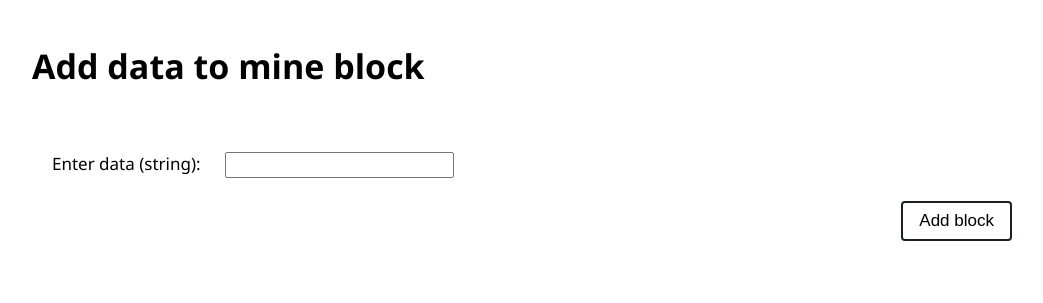
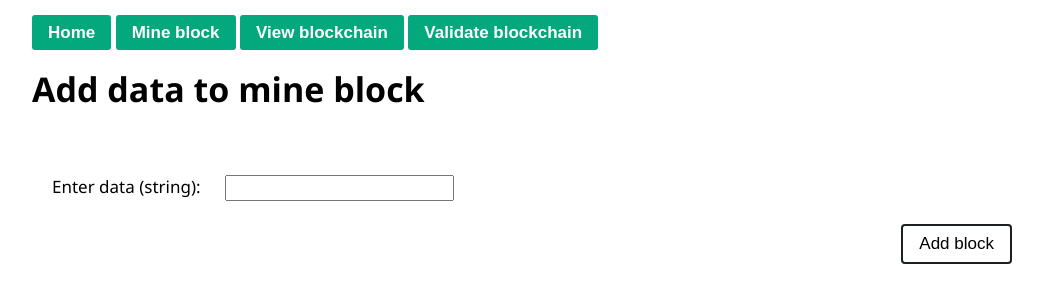
Before and after one commit to himalayasharma/elementary-blockchain, a Flask app: page /mine_block in a window 1280 px wide. Shown: the top 303 px of the page, without its empty margins (108-1151 px from the left). Run offline with Flask 2, Linux system fonts and the light colour scheme.

Commit message:
Add app page links

```diff
--- a/src/templates/mine_block.html
+++ b/src/templates/mine_block.html
@@ -4,6 +4,12 @@
         <link rel="stylesheet" href="/static/style.css" />
     </head>
     <body>
+        <div>
+            <a href="/" class="blockchain__links">Home</a>
+            <a href="/mine_block" class="blockchain__links">Mine block</a>
+            <a href="/view_blockchain" class="blockchain__links">View blockchain</a>
+            <a href="/validate_blockchain" class="blockchain__links">Validate blockchain</a>
+        </div>
         <h1>Add data to mine block</h1>
         <form method="POST">
             <div class="form__fieldset">
--- a/src/templates/validate_blockchain.html
+++ b/src/templates/validate_blockchain.html
@@ -4,6 +4,12 @@
         <link rel="stylesheet" href="/static/style.css" />
     </head>
     <body>
+        <div>
+            <a href="/" class="blockchain__links">Home</a>
+            <a href="/mine_block" class="blockchain__links">Mine block</a>
+            <a href="/view_blockchain" class="blockchain__links">View blockchain</a>
+            <a href="/validate_blockchain" class="blockchain__links">Validate blockchain</a>
+        </div>
         <h1>Validate block chain</h1>
         <p>{{ entries }}</p>
         <a href="/view_blockchain">View blockchain</a>
--- a/src/templates/view_blockchain.html
+++ b/src/templates/view_blockchain.html
@@ -4,6 +4,12 @@
         <link rel="stylesheet" href="/static/style.css" />
     </head>
     <body>
+        <div>
+            <a href="/" class="blockchain__links">Home</a>
+            <a href="/mine_block" class="blockchain__links">Mine block</a>
+            <a href="/view_blockchain" class="blockchain__links">View blockchain</a>
+            <a href="/validate_blockchain" class="blockchain__links">Validate blockchain</a>
+        </div>
         <h1>View blockchain</h1>
         {% for entry in entries %}
         <p>{{entry}}</p>
```
